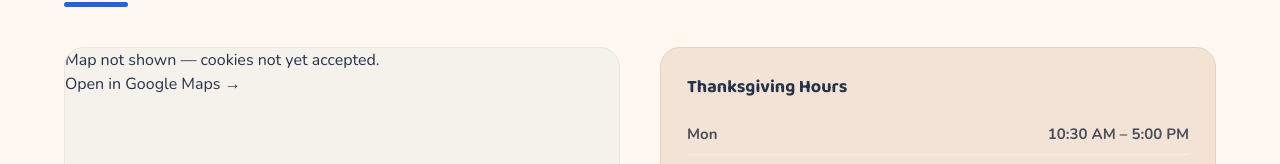
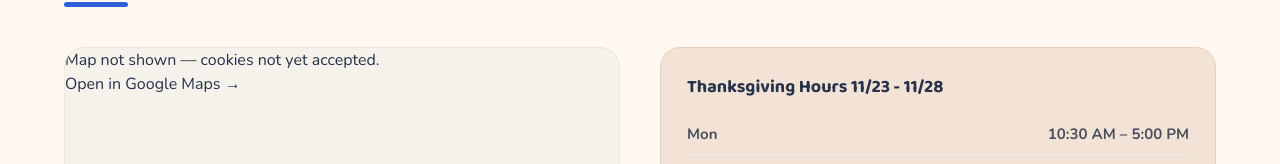
Before and after one commit to Barl0s4/SplashHoundUSAWeb, a Next.js app: page /visit-us in a window 1280 px wide. Shown: the part 192-356 px from the top of the page. Built offline with nearby package versions, Linux system fonts and the light colour scheme.

Commit message:
added total dates for new thanksgiving schedule so it displays 11/23-11/28

```diff
--- a/app/visit-us/page.tsx
+++ b/app/visit-us/page.tsx
@@ -65,7 +65,7 @@ export default function VisitPage() {
 
               {/* Thankgivinghours */}
               <div className="vis-card-special">
-                <p className="vis-card-title-special">Thanksgiving Hours</p>
+                <p className="vis-card-title-special">Thanksgiving Hours 11/23 - 11/28</p>
                 <table className="vis-hours-table">
                   <tbody>
                     {ThanksgivingHours.map(({ day, time }) => (
```
